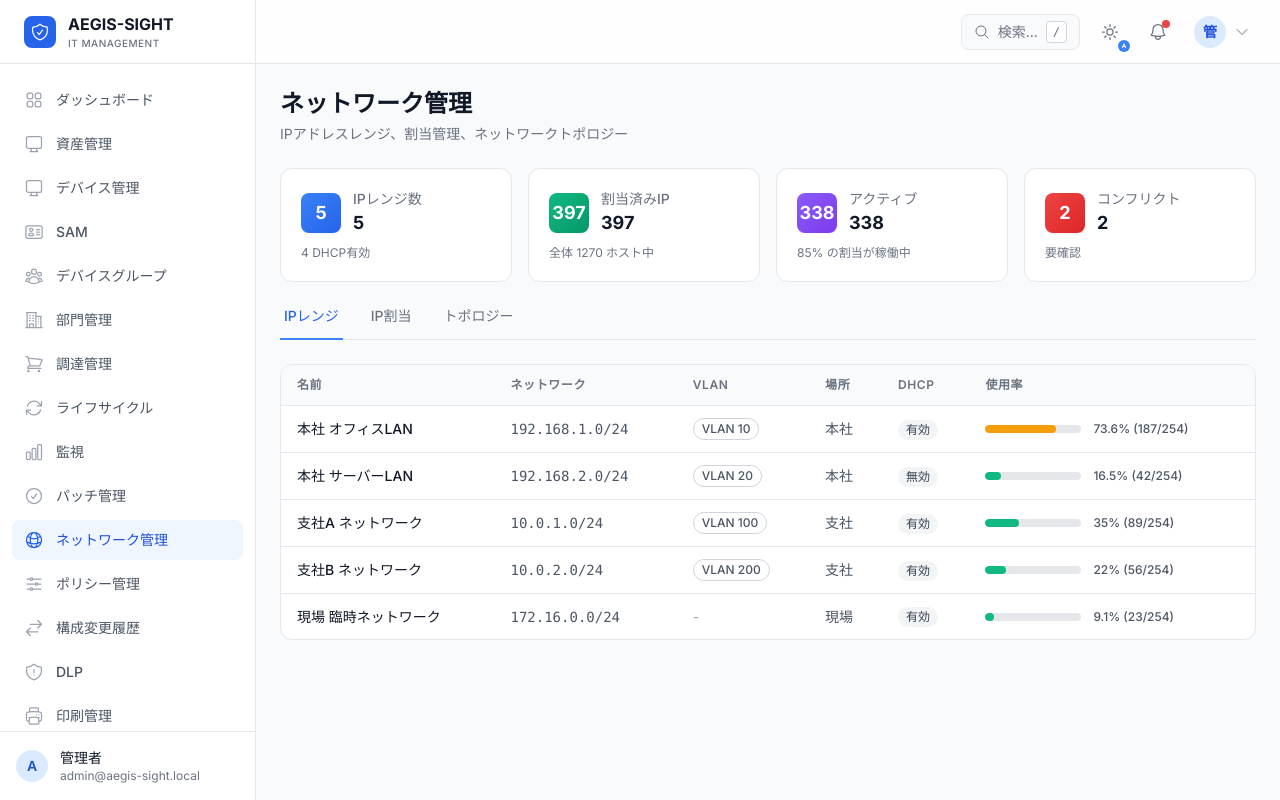
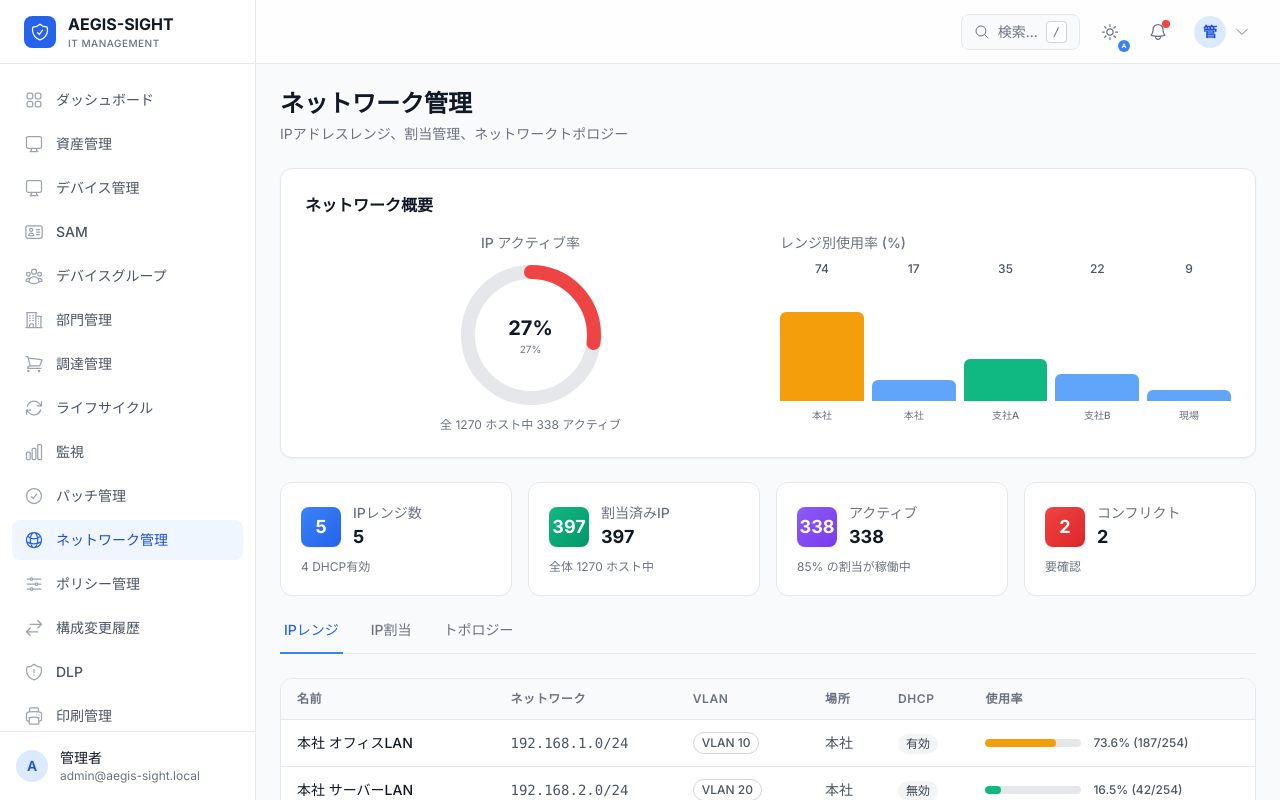
Before and after one commit to Kensan196948G/AEGIS-SIGHT, a Next.js app in the folder aegis-sight-web/: page /dashboard/network in a window 1280 px wide. Shown: the top 800 px of the page. Built offline with nearby package versions, Linux system fonts and the light colour scheme.

Commit message:
feat: Phase D-13 ネットワーク管理 DonutChart+BarChart（IPアクティブ率・レンジ別使用率）
Co-Authored-By: Claude Sonnet 4.6 <noreply@anthropic.com>

```diff
--- a/aegis-sight-web/app/dashboard/network/page.tsx
+++ b/aegis-sight-web/app/dashboard/network/page.tsx
@@ -1,6 +1,7 @@
 'use client';
 
 import { Badge } from '@/components/ui/badge';
+import { DonutChart, BarChart } from '@/components/ui/chart';
 import { useState } from 'react';
 
 // ---------------------------------------------------------------------------
@@ -220,6 +221,36 @@ export default function NetworkPage() {
         </p>
       </div>
 
+      {/* ネットワーク概要チャート */}
+      {(() => {
+        const totalHosts = ipRanges.reduce((s, r) => s + r.totalHosts, 0);
+        const activeRate = Math.round((totalActive / Math.max(totalHosts, 1)) * 100);
+        const activeRateColor = activeRate >= 60 ? '#10b981' : activeRate >= 30 ? '#f59e0b' : '#ef4444';
+        const locationBarData = ipRanges.map(r => ({
+          label: r.name.split(' ')[0],
+          value: Math.round(r.utilization),
+          color: r.utilization >= 60 ? 'bg-amber-500' : r.utilization >= 30 ? 'bg-emerald-500' : 'bg-blue-400',
+        }));
+        return (
+          <div className="aegis-card">
+            <h2 className="mb-4 text-base font-semibold text-gray-900 dark:text-white">ネットワーク概要</h2>
+            <div className="grid grid-cols-1 gap-6 md:grid-cols-2">
+              <div className="flex flex-col items-center gap-3">
+                <p className="text-sm font-medium text-gray-500 dark:text-gray-400">IP アクティブ率</p>
+                <DonutChart value={activeRate} max={100} size={140} strokeWidth={14} color={activeRateColor} label={`${activeRate}%`} />
+                <p className="text-xs text-gray-500 dark:text-gray-400">
+                  全 {totalHosts} ホスト中 {totalActive} アクティブ
+                </p>
+              </div>
+              <div className="flex flex-col gap-2">
+                <p className="text-sm font-medium text-gray-500 dark:text-gray-400">レンジ別使用率 (%)</p>
+                <BarChart data={locationBarData} maxValue={100} height={160} showValues />
+              </div>
+            </div>
+          </div>
+        );
+      })()}
+
       {/* Summary Cards */}
       <div className="grid grid-cols-1 gap-4 sm:grid-cols-2 lg:grid-cols-4">
         <SummaryCard label="IPレンジ数" value={totalRanges} sub={`${ipRanges.filter(r => r.dhcpEnabled).length} DHCP有効`} color="blue" />
```
